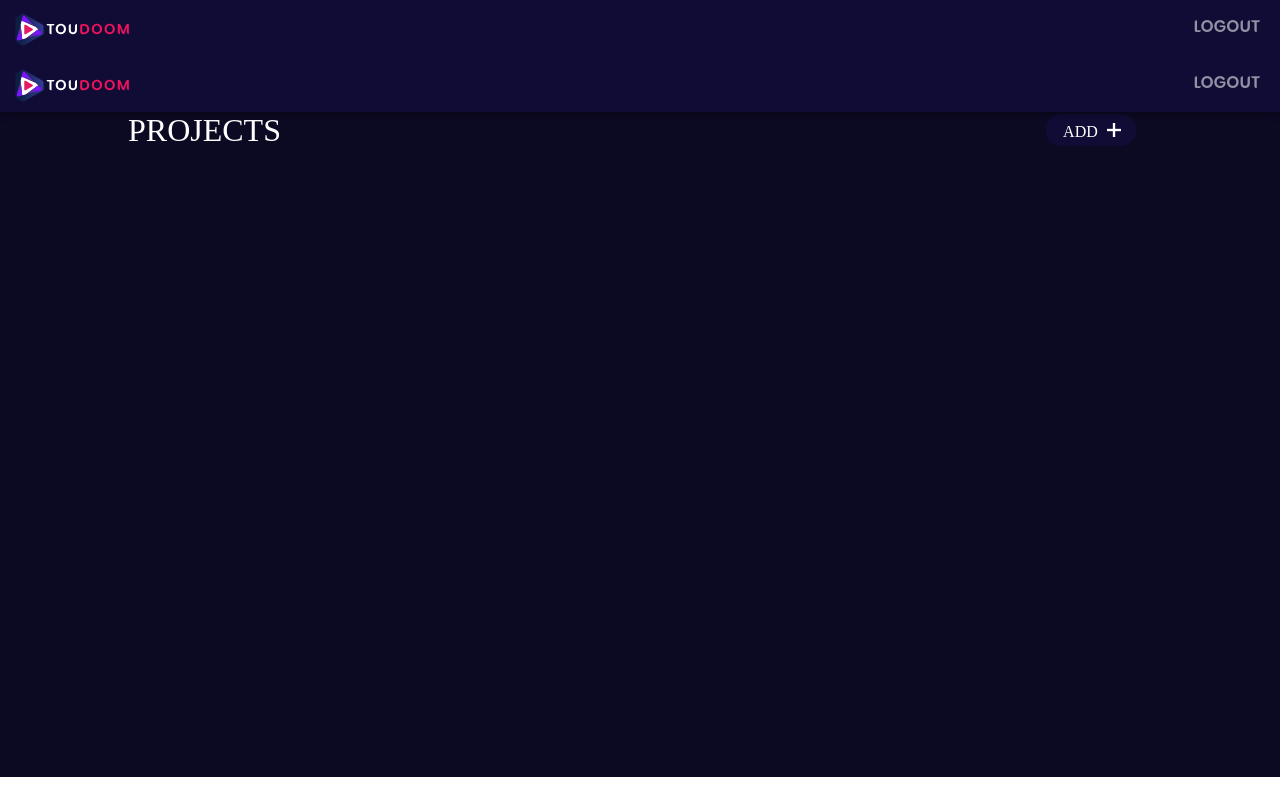
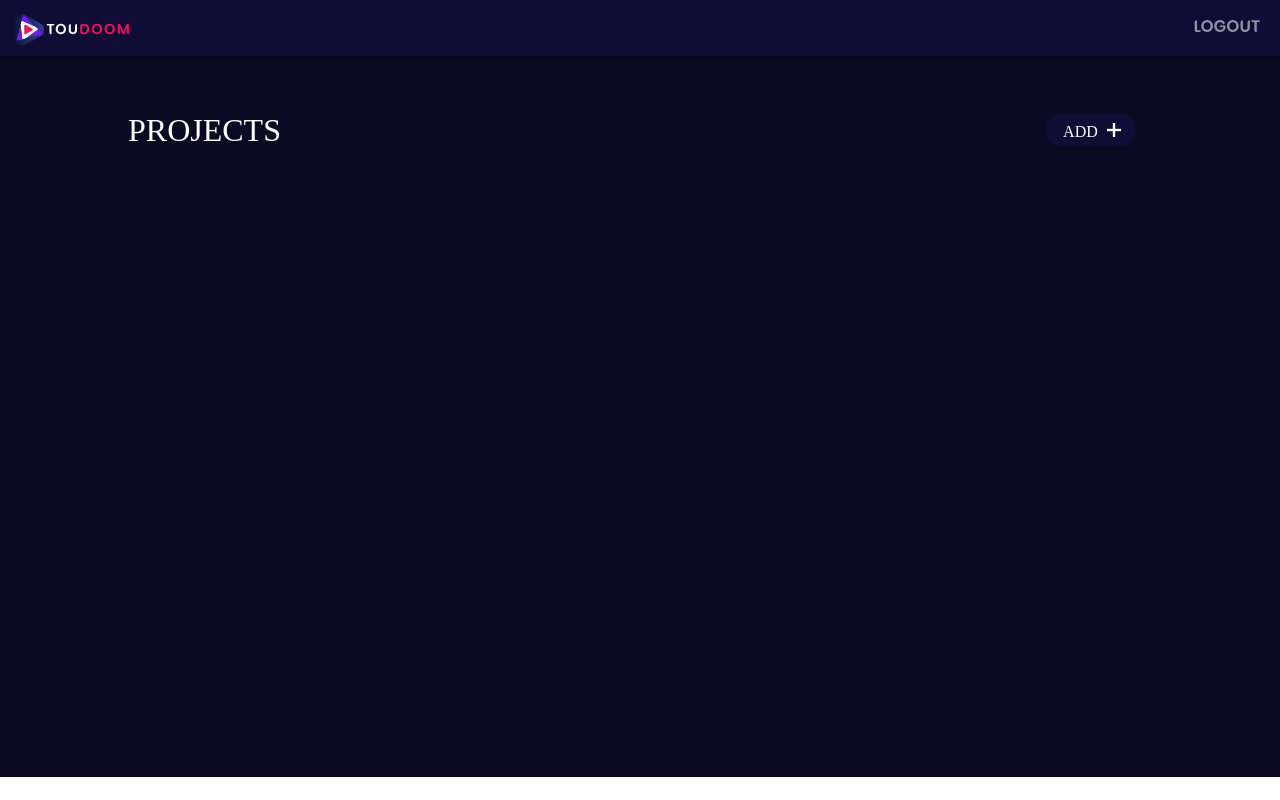
Before and after one commit to Cyb0nix/projet_web_L3, a Vue app in the folder Code/Vue/toudoom-front/: page /projectList in a window 1280 px wide. Built offline with nearby package versions, Linux system fonts and the light colour scheme.

Commit message:
Fix navbar

```diff
--- a/Code/Vue/toudoom-front/src/views/ProjectEdit.vue
+++ b/Code/Vue/toudoom-front/src/views/ProjectEdit.vue
@@ -4,17 +4,13 @@ import NavbarVue from "../components/Navbar.vue";
 
 <template>
   <div style="background-color: #0C0923;">
-    <NavbarVue />
+      <NavbarVue />
       <div class="back">
-        <NavbarVue />
         <div class="pagemenu">
             <span class="text"><span>Projects</span></span>
             <span class="text02"><span>Staffs</span></span>
             <span class="text04"><span>Equipment</span></span>
             <span class="text06"><span>MENU</span></span>
-        </div>
-        <div class="navTab">
-            <span class="text08"><span>Logout</span></span>
         </div>
         <div class="all-case-project">
           <div class="case-equipement">
@@ -53,32 +49,12 @@ import NavbarVue from "../components/Navbar.vue";
 
 <style scoped>
 
-.navTab {
-  top: 1.7%;
-  right: 1%;
-  height: 50px;
-  display: flex;
-  padding: 0;
-  position: absolute;
-  background-color: rgba(17, 12, 54, 1);
-
-}
-
-.text08 {
-  top: 21%;
-  left: -10%;
-  color: rgba(255, 255, 255, 1);
-  position: relative;
-  font-size: 24px;
-  font-family: NOMA;
-}
 .pagemenu {
   left: 0px;
   width: 230px;
   height: 100vh;
   display: flex;
   position: absolute;
-  border-radius: 0px 5px 0px 0px;
   background-color: rgba(17, 12, 54, 1);
 }
 
--- a/Code/Vue/toudoom-front/src/views/ProjectList.vue
+++ b/Code/Vue/toudoom-front/src/views/ProjectList.vue
@@ -4,17 +4,13 @@ import NavbarVue from "../components/Navbar.vue";
 
 <template>
   <div style="background-color: #0C0923;">
-    <NavbarVue />
+      <NavbarVue />
       <div class="back">
-        <NavbarVue />
         <div class="pagemenu">
             <span class="text"><span>Projects</span></span>
             <span class="text02"><span>Staffs</span></span>
             <span class="text04"><span>Equipment</span></span>
             <span class="text06"><span>MENU</span></span>
-        </div>
-        <div class="navTab">
-            <span class="text08"><span>Logout</span></span>
         </div>
         <div class="all-case-project">
           <div class="add-button">
@@ -29,25 +25,6 @@ import NavbarVue from "../components/Navbar.vue";
 
 <style scoped>
 
-.navTab {
-  top: 1.7%;
-  right: 1%;
-  height: 50px;
-  display: flex;
-  padding: 0;
-  position: absolute;
-  background-color: rgba(17, 12, 54, 1);
-
-}
-
-.text08 {
-  top: 21%;
-  left: -10%;
-  color: rgba(255, 255, 255, 1);
-  position: relative;
-  font-size: 24px;
-  font-family: NOMA;
-}
 .pagemenu {
   left: 0px;
   width: 230px;
--- a/Code/Vue/toudoom-front/src/views/Projectpage.vue
+++ b/Code/Vue/toudoom-front/src/views/Projectpage.vue
@@ -12,9 +12,6 @@ import NavbarVue from "../components/Navbar.vue";
         <span class="text04"><span>Equipment</span></span>
         <span class="text06"><span>MENU</span></span>
       </div>
-      <div class="navTab">
-            <span class="text08"><span>Logout</span></span>
-        </div>
       <div class="all-case-project">
         <div class="case-equipement">
           <span class="text14"><span>EQUIPEMENT</span></span>
@@ -72,26 +69,6 @@ import NavbarVue from "../components/Navbar.vue";
 </template>
 
 <style scoped>
-
-.navTab {
-  top: 1.7%;
-  right: 1%;
-  height: 50px;
-  display: flex;
-  padding: 0;
-  position: absolute;
-  background-color: rgba(17, 12, 54, 1);
-
-}
-
-.text08 {
-  top: 21%;
-  left: -10%;
-  color: rgba(255, 255, 255, 1);
-  position: relative;
-  font-size: 24px;
-  font-family: NOMA;
-}
 
 .pagemenu {
   left: 0px;
```
